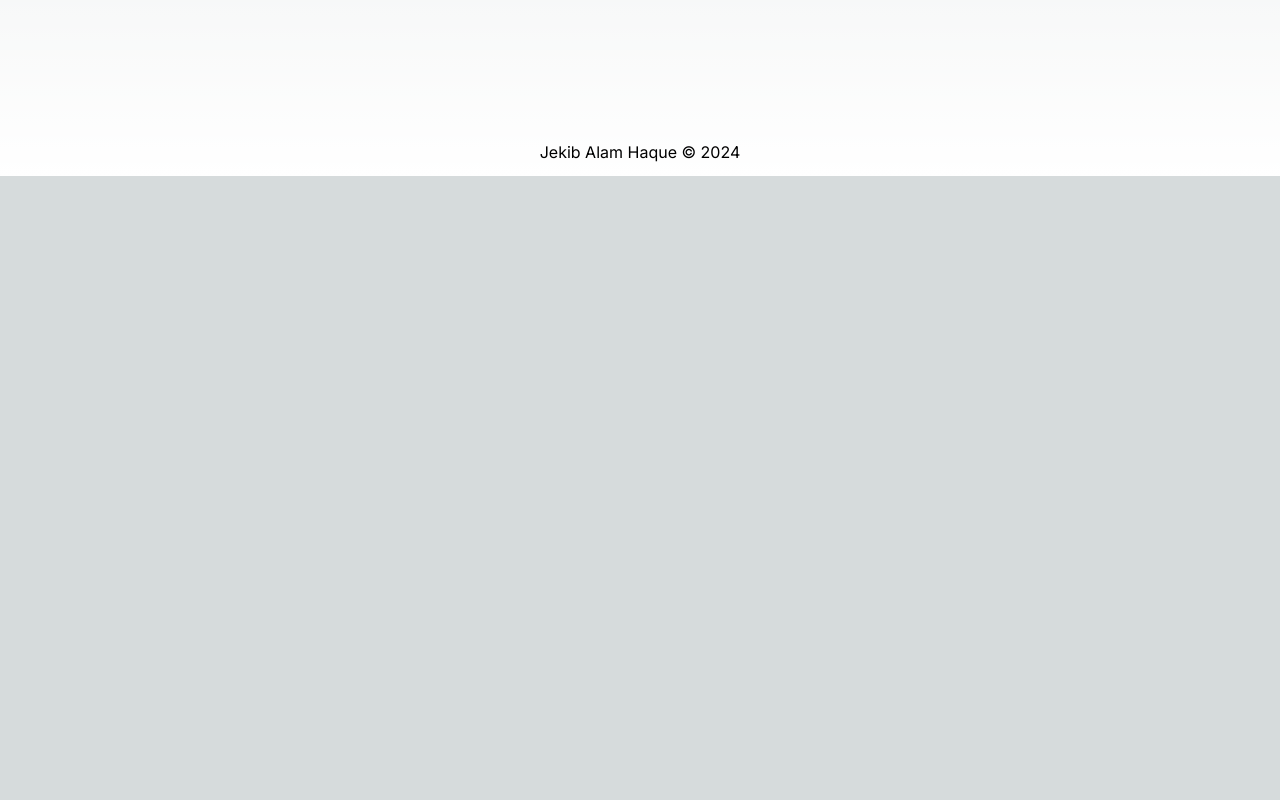
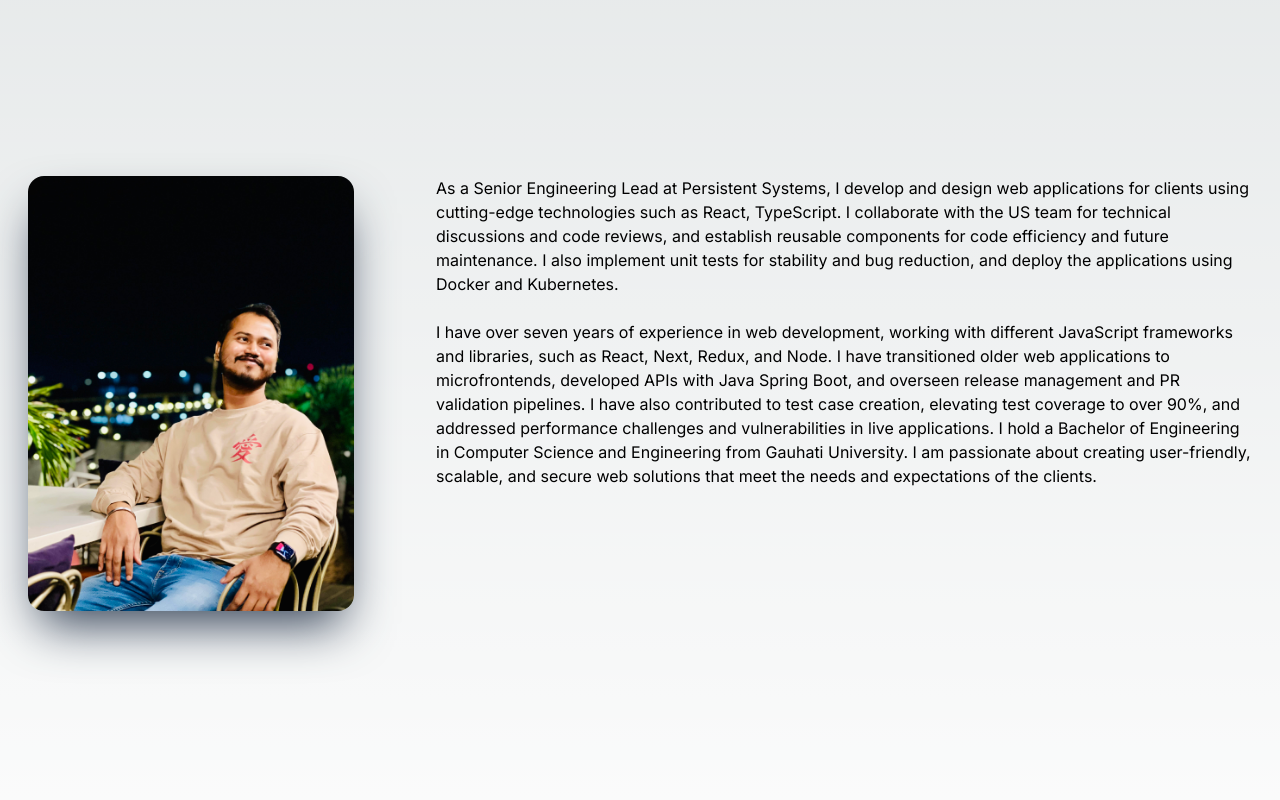
Before and after one commit to jekuuu/portfolio-nextjs, a Next.js app: page / in a window 1280 px wide. Shown: the part 760-1560 px from the top of the page. Before the commit the page ends 936 px from the top, so only its background shows below. Built offline with nearby package versions, Linux system fonts and the light colour scheme.

Commit message:
Added about section

```diff
--- a/app/components/Footer.tsx
+++ b/app/components/Footer.tsx
@@ -2,7 +2,7 @@ import React from "react";
 
 const Footer = () => {
   return (
-    <footer className="flex justify-center dark:bg-zinc-900 p-3">
+    <footer className="flex justify-center dark:bg-zinc-900 p-3 mt-5">
       <p>Jekib Alam Haque &copy; 2024</p>
     </footer>
   );
--- a/app/components/sections/About.tsx
+++ b/app/components/sections/About.tsx
@@ -3,19 +3,20 @@ import React from "react";
 
 const About = () => {
   return (
-    <section className="h-[100vh] pt-12">
-      <div className="flex justify-center W-1/2">
-        <div className="w-1/2">
+    <section className="h-[100vh] pt-12 mx-auto container">
+      <div className="grid grid-cols-12 mx-7">
+        <div className="col-span-4">
           <Image
             src={"/images/profile.jpg"}
             alt="profile"
             width={3024}
             height={4032}
             quality={10}
-            className="w-1/2 rounded-lg"
+            className="w-4/5 rounded-2xl shadow-2xl shadow-slate-700"
           />
         </div>
-        <div>
+
+        <div className="col-span-12 md:col-span-8 mt-5 md:mt-0">
           <p>
             As a Senior Engineering Lead at Persistent Systems, I develop and
             design web applications for clients using cutting-edge technologies
@@ -25,6 +26,7 @@ const About = () => {
             implement unit tests for stability and bug reduction, and deploy the
             applications using Docker and Kubernetes.
           </p>
+          <br />
           <p>
             I have over seven years of experience in web development, working
             with different JavaScript frameworks and libraries, such as React,
--- a/app/components/sections/Hero.tsx
+++ b/app/components/sections/Hero.tsx
@@ -17,7 +17,7 @@ const HeroSection = () => {
           <a
             href="/resume/resume.pdf"
             download={"Jekib Alam Haque Resume.pdf"}
-            className="mt-10 border p-5 shadow-lg w-48 hover:shadow-slate-500 hover:scale-105 hover:bg-gradient-to-r hover:from-gray-700 hover:via-gray-900 hover:to-black"
+            className="mt-10 border p-5 shadow-xl w-48 hover:shadow-slate-700 hover:scale-105 hover:bg-gradient-to-r hover:from-gray-700 hover:via-gray-900 hover:to-black"
           >
             Download Resume
           </a>
--- a/app/page.tsx
+++ b/app/page.tsx
@@ -5,7 +5,7 @@ export default function Home() {
   return (
     <main>
       <HeroSection />
-      {/* <About /> */}
+      <About />
       {/* <SkillsSection /> */}
     </main>
   );
```
